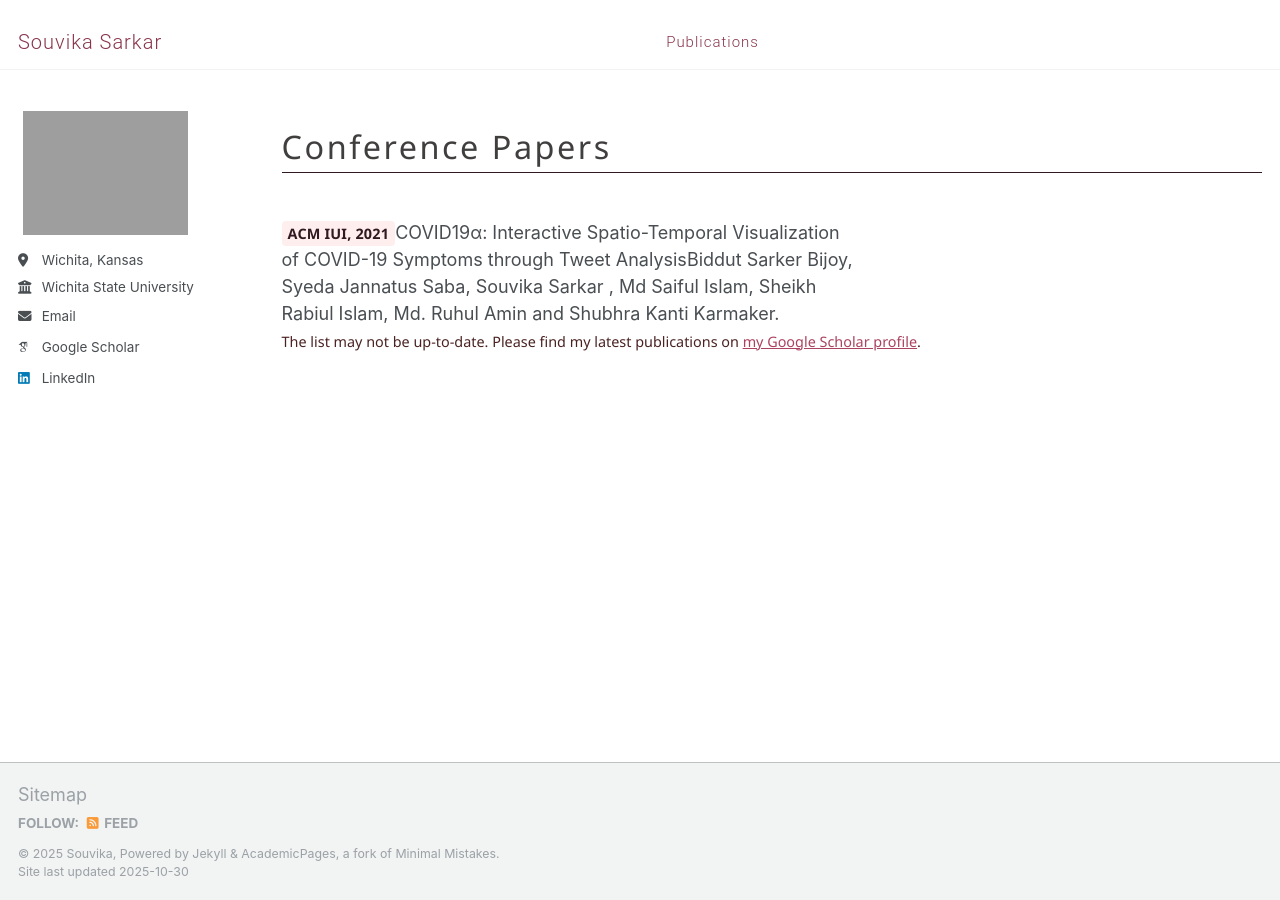
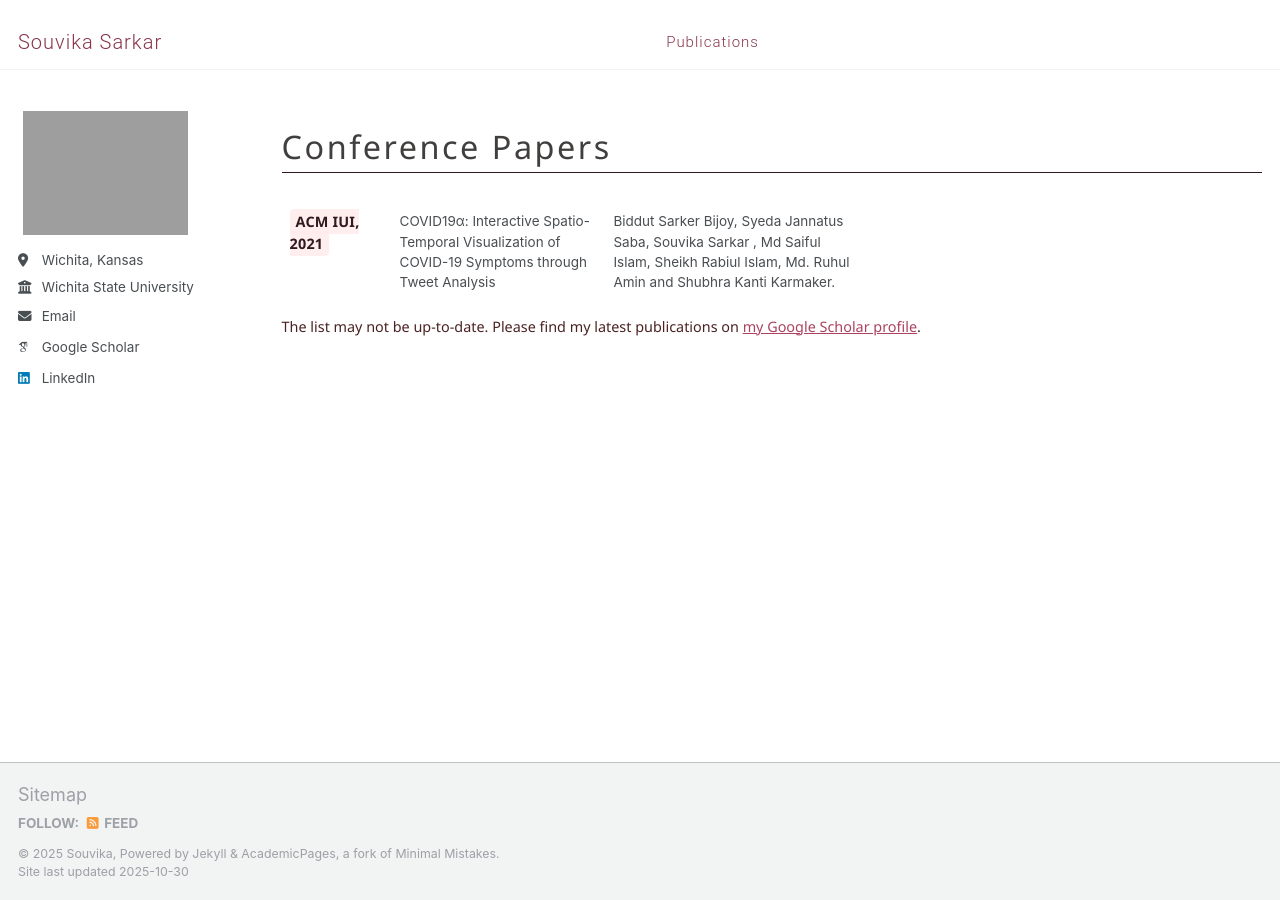
Before and after one commit to Souvika/souvika.github.io, a Jekyll site: the page built from _pages/publications.html, in a window 1280 px wide. Built offline with Jekyll 4.4.1, drawn with Linux system fonts in a browser that asks for light colours; some web fonts are replaced.

Commit message:
Starting Publications 11

```diff
--- a/_includes/archive-single.html
+++ b/_includes/archive-single.html
@@ -40,7 +40,7 @@
 
 
 
-    <table style="width: 100%; border-collapse: collapse; text-align: left; border: none;"></table>
+    <table style="width: 100%; border-collapse: collapse; text-align: left; border: none;">
       <tbody>
         <tr style="border: none;">
             <td style="vertical-align: top; padding: 6px 8px; width: 110px; border: none;"><span class="news-date">{{ post.venue }}, {{ post.date | default: "1900-01-01" | date: "%Y" }}</span></td>
@@ -48,6 +48,7 @@
             <td style="vertical-align: top; padding: 6px 8px; border: none;"><span class="news-content"></span>{{ post.citation }}</td>
         </tr>
       </tbody>
+    </table>
     <!--{% if post.collection == 'teaching' %}
     <p> {{ post.type }}, <i>{{ post.venue }}</i>, {{ post.date | default: "1900-01-01" | date: "%Y" }} </p>
     {% elsif post.collection == 'publications' %}
```
